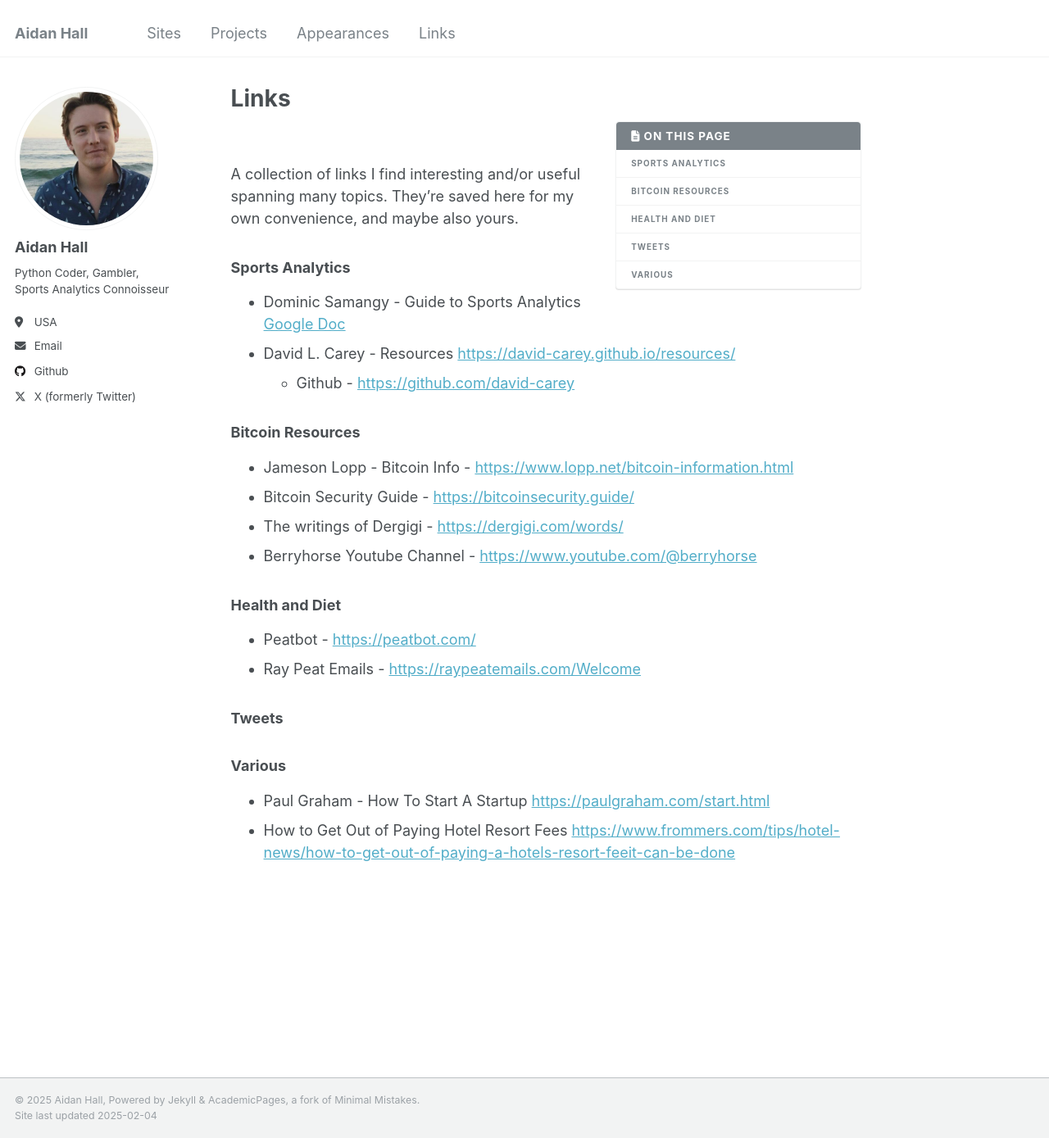
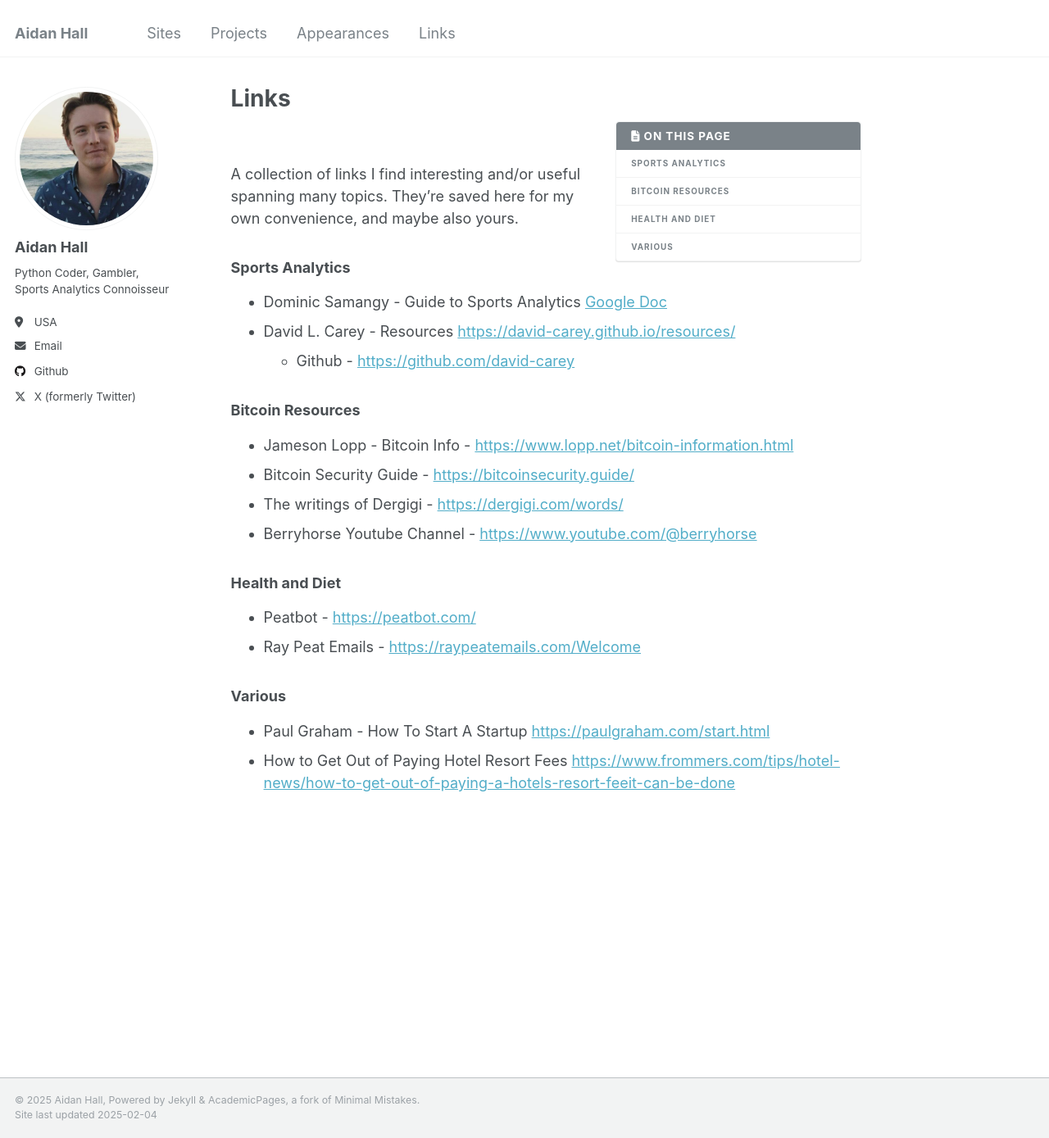
Before and after one commit to aidanhall21/aidanhall21.github.io, a Jekyll site: the page built from _pages/links.md, in a window 1280 px wide and 1389 px high. Shown: the whole window at 82% size. Built offline with Jekyll 4.4.1, drawn with Linux system fonts in a browser that asks for light colours.

Commit message:
links update

```diff
--- a/_pages/links.md
+++ b/_pages/links.md
@@ -32,8 +32,6 @@ A collection of links I find interesting and/or useful spanning many topics. The
 * Peatbot - [https://peatbot.com/](https://peatbot.com/)
 * Ray Peat Emails - [https://raypeatemails.com/Welcome](https://raypeatemails.com/Welcome)
 
-### Tweets
-
 ### Various
 
 * Paul Graham - How To Start A Startup [https://paulgraham.com/start.html](https://paulgraham.com/start.html)
```
